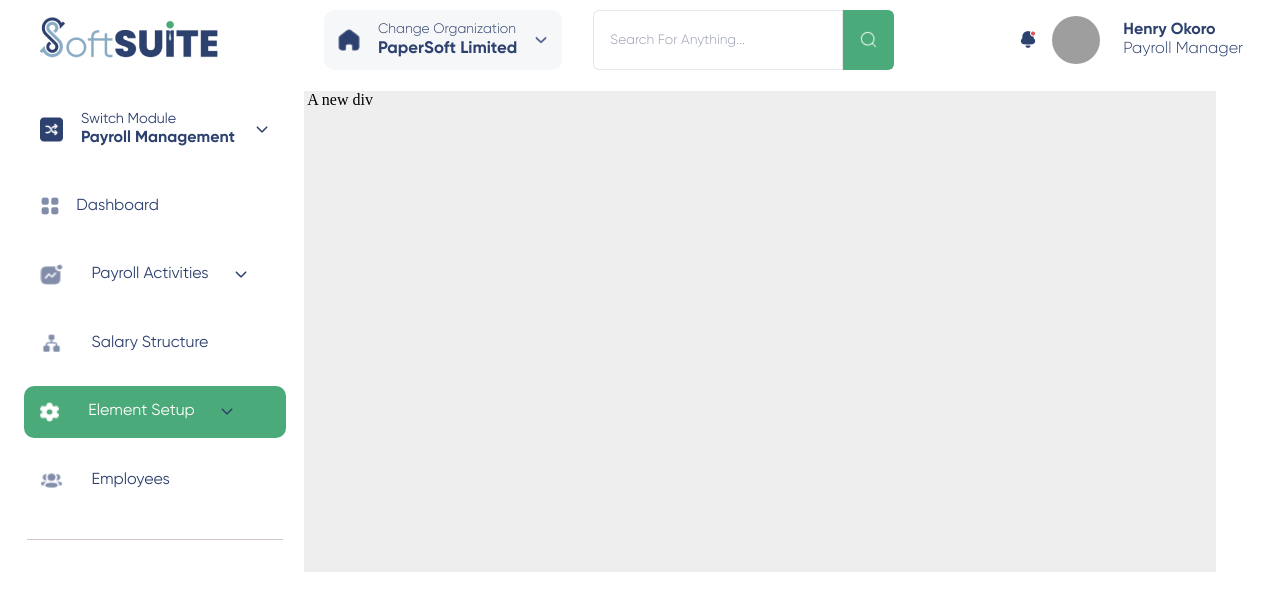
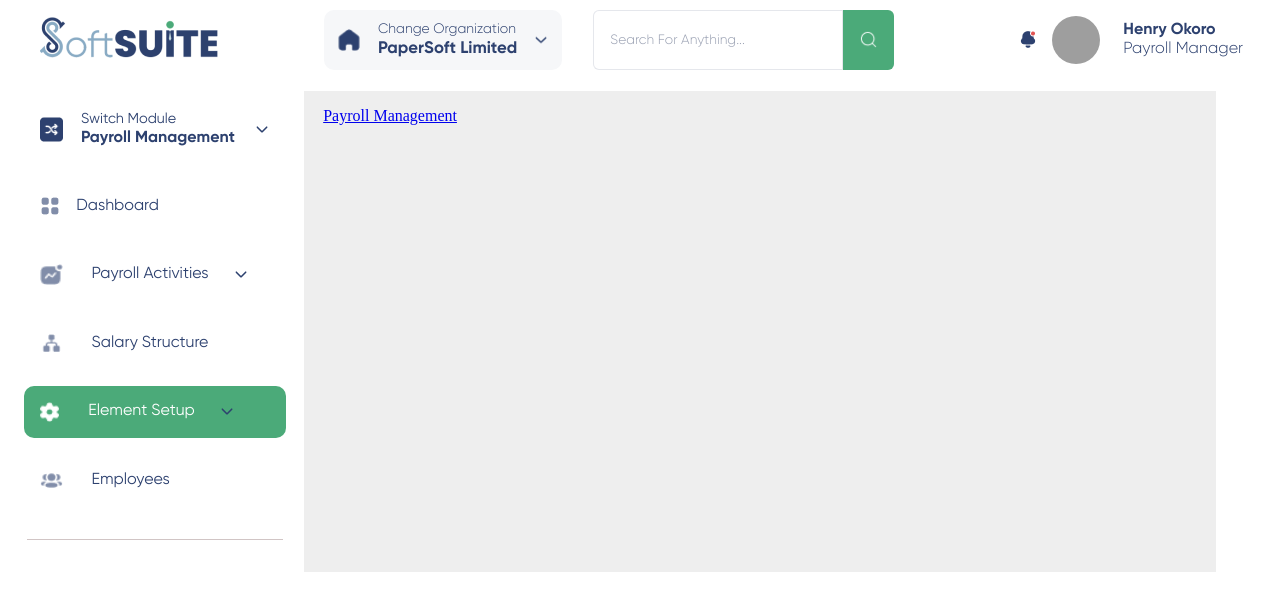
Before and after one commit to Maverickk6/softsuite-test, a React (Vite) app: page / in a window 1280 px wide. Shown: the top 610 px of the page. Built offline with nearby package versions, Linux system fonts and the light colour scheme; grey boxes are pictures that could not be loaded.

Commit message:
element page navigation state

```diff
--- a/src/App.tsx
+++ b/src/App.tsx
@@ -1,7 +1,5 @@
-import { useState } from "react";
 import "./App.scss";
-import { Routes, Route, Navigate } from "react-router-dom";
-import HomePageLayout from "./components/HomePageLayout/HomePageLayout";
+import { Routes, Route } from "react-router-dom";
 import ElementPage from "./pages/elementsPage/ElementPage";
 
 function App() {
--- a/src/app/store.ts
+++ b/src/app/store.ts
@@ -1,8 +1,13 @@
-import {configureStore } from '@reduxjs/toolkit';
-
+import { configureStore } from '@reduxjs/toolkit';
+import navigationReducer from '../features/activeLinks/activeLinkSlice';
 
 export const store = configureStore({
     reducer: {
-
+        navigation: navigationReducer,
     }
 })
+
+export type RootState = ReturnType<typeof store.getState>;
+export type AppDispatch = typeof store.dispatch;
+
+export default store;
--- /dev/null
+++ b/src/features/activeLinks/activeLinkSlice.ts
@@ -0,0 +1,22 @@
+import { createSlice, PayloadAction } from '@reduxjs/toolkit';
+
+interface ActivePageState {
+    activePage: string;
+}
+
+const initialState: ActivePageState = {
+    activePage: '',
+};
+
+const activePageSlice = createSlice({
+    name: 'activePage',
+    initialState,
+    reducers: {
+        setActivePage: (state, action: PayloadAction<string>) => {
+            state.activePage = action.payload;
+        },
+    },
+});
+
+export const { setActivePage } = activePageSlice.actions;
+export default activePageSlice.reducer;
--- /dev/null
+++ b/src/pages/elementsPage/ElementPage.module.scss
@@ -0,0 +1,11 @@
+.mainContainer {
+  padding: 1rem;
+  .elementHeader {
+    display: flex;
+    & > NavLink {
+      .active {
+        text-decoration: none;
+      }
+    }
+  }
+}
--- a/src/pages/elementsPage/ElementPage.tsx
+++ b/src/pages/elementsPage/ElementPage.tsx
@@ -1,11 +1,35 @@
 import React from "react";
 import HomePageLayout from "../../components/HomePageLayout/HomePageLayout";
+import styles from "./ElementPage.module.scss";
+import { NavLink } from "react-router-dom";
+import { useDispatch, useSelector } from "react-redux";
+import { RootState } from "../../app/store";
+import { setActivePage } from "../../features/activeLinks/activeLinkSlice";
 
 function ElementPage() {
+  const dispatch = useDispatch();
+  const activePage = useSelector(
+    (state: RootState) => state.navigation.activePage
+  );
+  const handleNavLinkClick = (page: string) => {
+    dispatch(setActivePage(page));
+  };
   return (
     <HomePageLayout>
-      <div>
-        <p>A new div</p>
+      <div className={styles.mainContainer}>
+        <nav className={styles.elementHeader}>
+          <NavLink
+            className={
+              `${activePage == "payroll-management"
+                ? styles.active
+                : styles.inactive
+            }`}
+            to="/payroll-management"
+            onClick={() => handleNavLinkClick("payroll-management")}
+          >
+            Payroll Management
+          </NavLink>
+        </nav>
       </div>
     </HomePageLayout>
   );
```
Also changed, not shown: src/features/elementsPage/elementsPageSlice.ts (+4 -4 lines).
